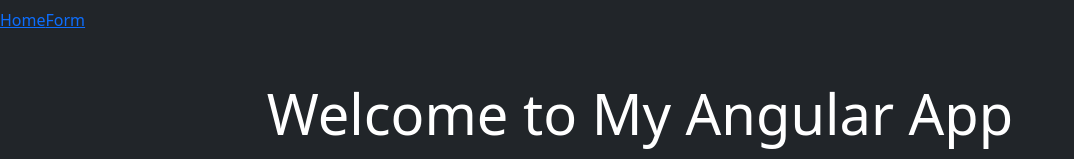
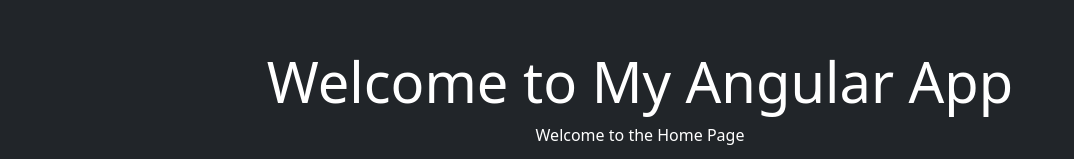
Before and after one commit to babacool126/my-angular, an Angular app: page / in a window 1280 px wide. Shown: the top 159 px of the page, without its empty margins (0-1074 px from the left). Built offline with nearby package versions, Linux system fonts and the light colour scheme; no server answers.

Commit message:
Home-Form component removed

```diff
--- a/src/app/navbar/navbar.component.html
+++ b/src/app/navbar/navbar.component.html
@@ -1,4 +1,4 @@
 <nav>
-    <a routerLink="/">Home</a>
-    <a routerLink="/form">Form</a>
+    <a></a>
+    <a></a>
   </nav>
```
